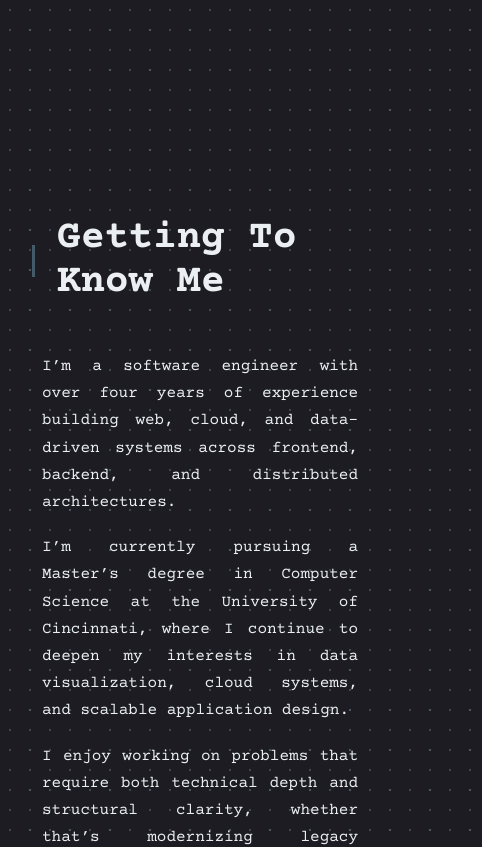
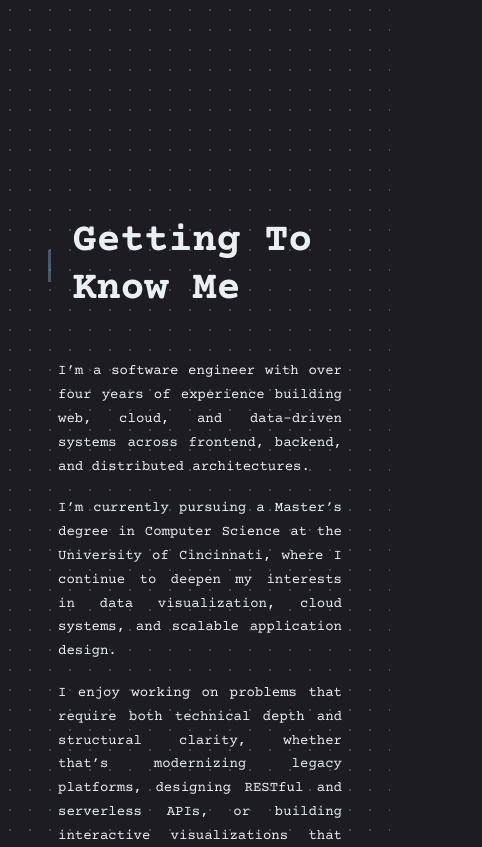
Before and after one commit to Hethu-Sri/hethusri-portfolio, a React (Vite) app: page / in a window 390 px wide. Shown: the part 880-1727 px from the top of the page, 482 px wide, since content can reach past the window. Built offline with nearby package versions, Linux system fonts and the light colour scheme.

Commit message:
Sidebar removed for Mobile View

```diff
--- a/src/styles/Navbar.css
+++ b/src/styles/Navbar.css
@@ -140,3 +140,9 @@
     align-items: center;
     justify-content: center;
   }
+
+  @media (max-width: 768px) {
+    .floating-sidebar {
+      display: none !important;
+    }
+  }
--- a/src/styles/index.css
+++ b/src/styles/index.css
@@ -353,3 +353,77 @@ section,
 .about-page {
   text-align: left;
 }
+
+/* ================================
+   MOBILE LAYOUT FIX
+================================ */
+
+@media (max-width: 768px) {
+  /* Hide sidebar on mobile */
+  .floating-sidebar {
+    display: none;
+  }
+
+  /* Let content take full width */
+  .main-content {
+    margin-left: 0;
+    padding-left: 16px;
+    padding-right: 16px;
+  }
+
+  /* Reduce section spacing */
+  section {
+    margin-left: 0 !important;
+    padding-left: 16px;
+    padding-right: 16px;
+  }
+}
+
+@media (max-width: 768px) {
+  h1 {
+    font-size: 2.2em;
+    line-height: 1.2;
+  }
+
+  h2 {
+    font-size: 1.6em;
+  }
+
+  p {
+    font-size: 14px;
+    line-height: 1.7;
+    max-width: 100%;
+  }
+}
+@media (hover: none) {
+  .project-card::before,
+  .skills-card::before,
+  .tech-bubbles::before {
+    display: none;
+  }
+
+  .icon-btn::after,
+  .icon-btn::before {
+    display: none;
+  }
+}
+@media (max-width: 768px) {
+  .projects-grid,
+  .experience-body,
+  .skills-layout,
+  .about-layout {
+    grid-template-columns: 1fr !important;
+    display: block;
+  }
+}
+@media (max-width: 768px) {
+  .about-photo-card {
+    margin-top: 32px;
+    display: flex;
+    justify-content: center;
+  }
+
+  .about-photo-frame img {
+    max-width: 220px;
+  }
+}
```
